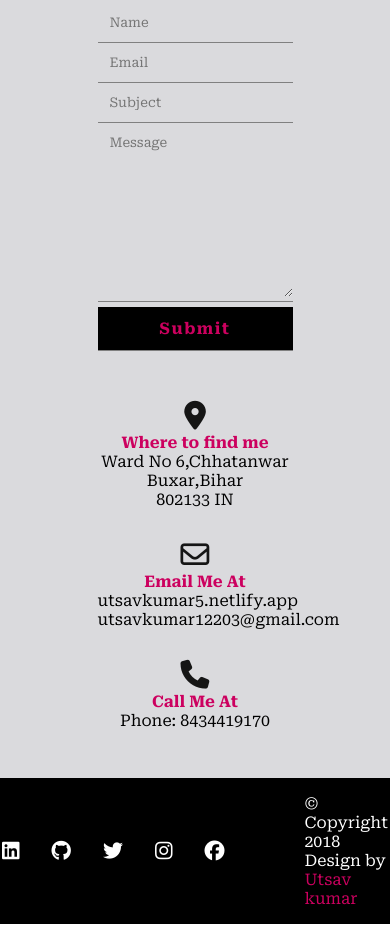
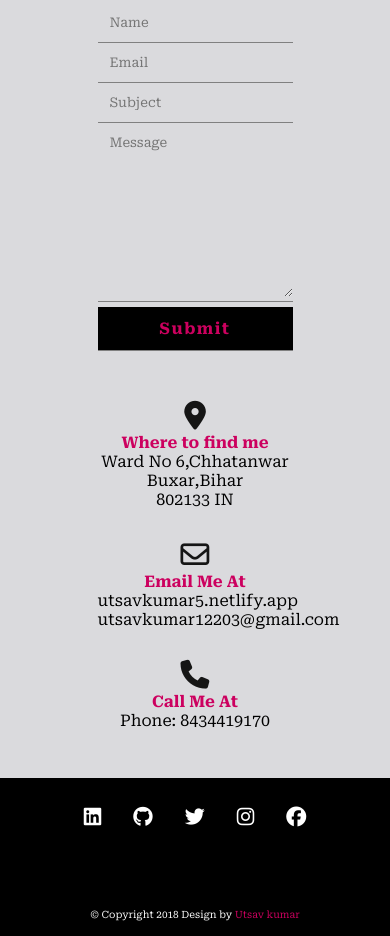
Before and after one commit to uts8434/My_Portfolio, a website: page public/index.html in a window 390 px wide. Shown: the part 7277-8213 px from the top of the page. Drawn offline with Linux system fonts and the light colour scheme; a web font is replaced by a local one.

Commit message:
Updated project files

```diff
--- a/package.json
+++ b/package.json
@@ -4,14 +4,12 @@
   "description": "",
   "main": "server.js",
   "scripts": {
-    "start":"node server.js",
-    "build":"node server.js",
+    "start": "node server.js",
     "test": "echo \"Error: no test specified\" && exit 1"
   },
   "author": "Utsav Kumar singh",
   "license": "ISC",
   "dependencies": {
-    "body-parser": "^1.20.2",
     "express": "^4.19.2",
     "nodemailer": "^6.9.14"
   }
--- a/public/index.html
+++ b/public/index.html
@@ -674,17 +674,17 @@
             <div class="col-eight tab-full">
                 <div class="copyright">
                     <span>© Copyright 2018 </span>
-                    <span>Design by <a href="http://www.styleshout.com/">Utsav kumar</a></span>
+                    <span>Design by <a href="#">Utsav kumar</a></span>
                 </div>
             </div>
 
-            <div id="go-top">
-                <a class="go-top" href="#top"><i class="fa fa-long-arrow-up"></i></a>
-            </div>
+
 
         </div> <!-- /row -->
     </footer>
-
+    <div id="go-top">
+        <a class="go-top" href="#top"><i class="fa fa-long-arrow-up"></i></a>
+    </div>
 
 </body>
 
--- a/public/mediaquery.css
+++ b/public/mediaquery.css
@@ -186,7 +186,16 @@
 .inner_services-intro>p{
     text-align: justify;
 }
-
+.footer{
+  display: flex;
+  flex-direction: column;
+}
+.footer-social{
+  margin-top: 5%;
+}
+.copyright{
+font-size: 10px;
+}
 
 
 
```
Also changed, not shown: 1 other file.
